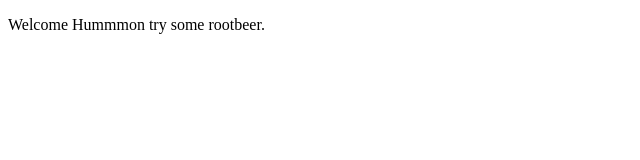
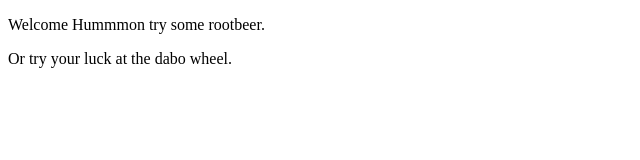
Before and after one commit to farrp2011/ASP.net_TEST, a plain HTML site: page Test_ASP_DOT_NET/index.html in a window 1280 px wide. Shown: the whole page, without its empty margins (0-640 px from the left). Drawn offline with Linux system fonts and the light colour scheme.

Commit message:
Testing a commit from my laptop and a new install of Visual Studio 2015.  Hopfully the last test.

```diff
--- a/Test_ASP_DOT_NET/index.html
+++ b/Test_ASP_DOT_NET/index.html
@@ -6,5 +6,6 @@
 </head>
 <body>
     <p>Welcome Hummmon try some rootbeer.</p>
+    <p>Or try your luck at the dabo wheel.</p>
 </body>
 </html>
```
